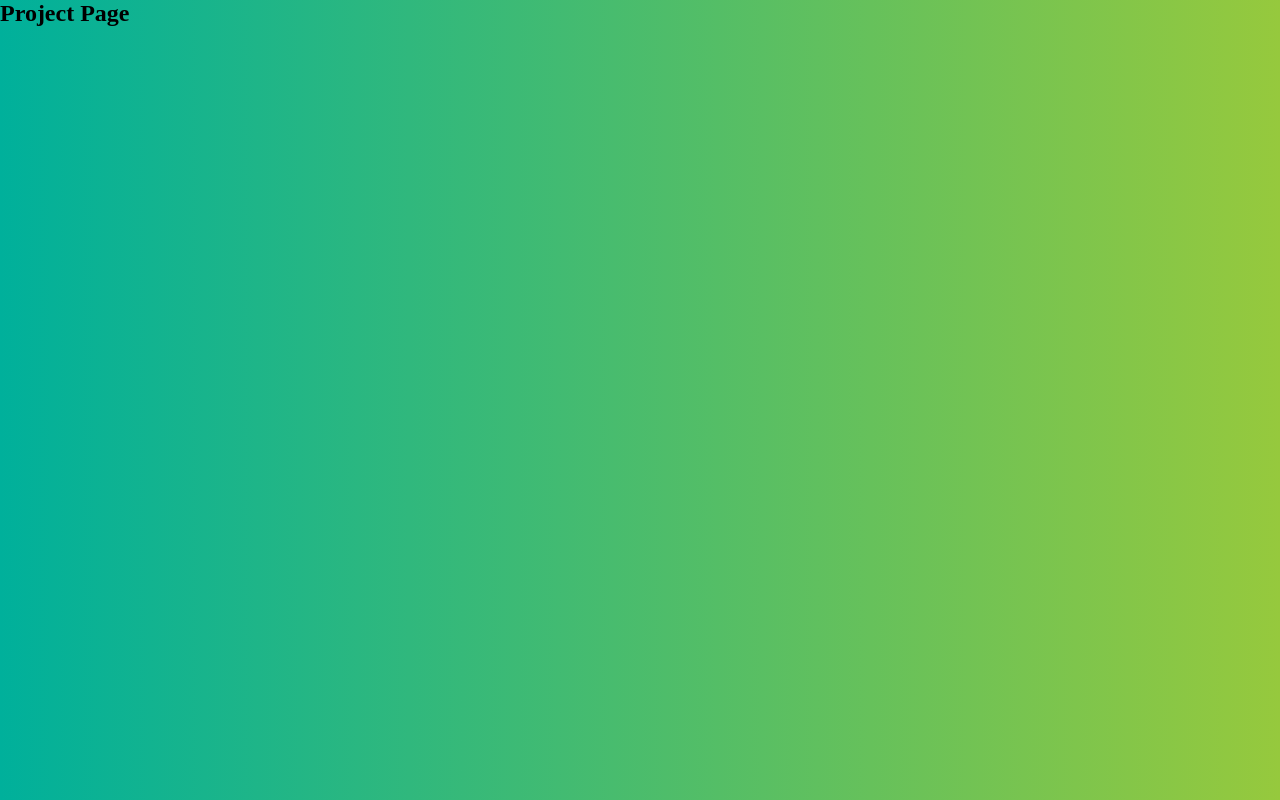
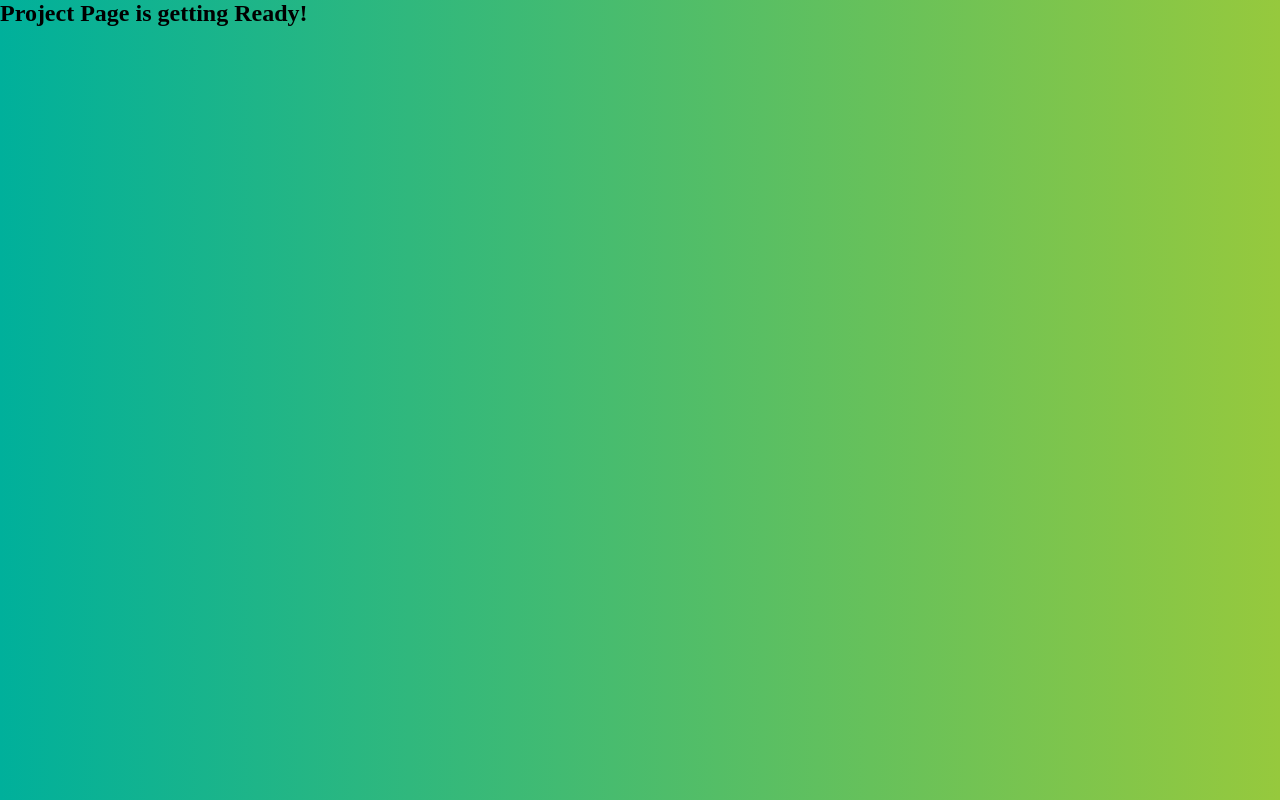
Before and after one commit to RohitSingh104/rohit-portfolio, a React (Create React App) app: page /Project in a window 1280 px wide. Built offline with nearby package versions, Linux system fonts and the light colour scheme; a web font is replaced by a local one.

Commit message:
project page change

```diff
--- a/src/components/Pages/Projects/Project.js
+++ b/src/components/Pages/Projects/Project.js
@@ -1,7 +1,7 @@
 
 const Project = () =>{
     return(
-        <h2>Project Page</h2>
+        <h2>Project Page is getting Ready!</h2>
     )
 }
 
```
